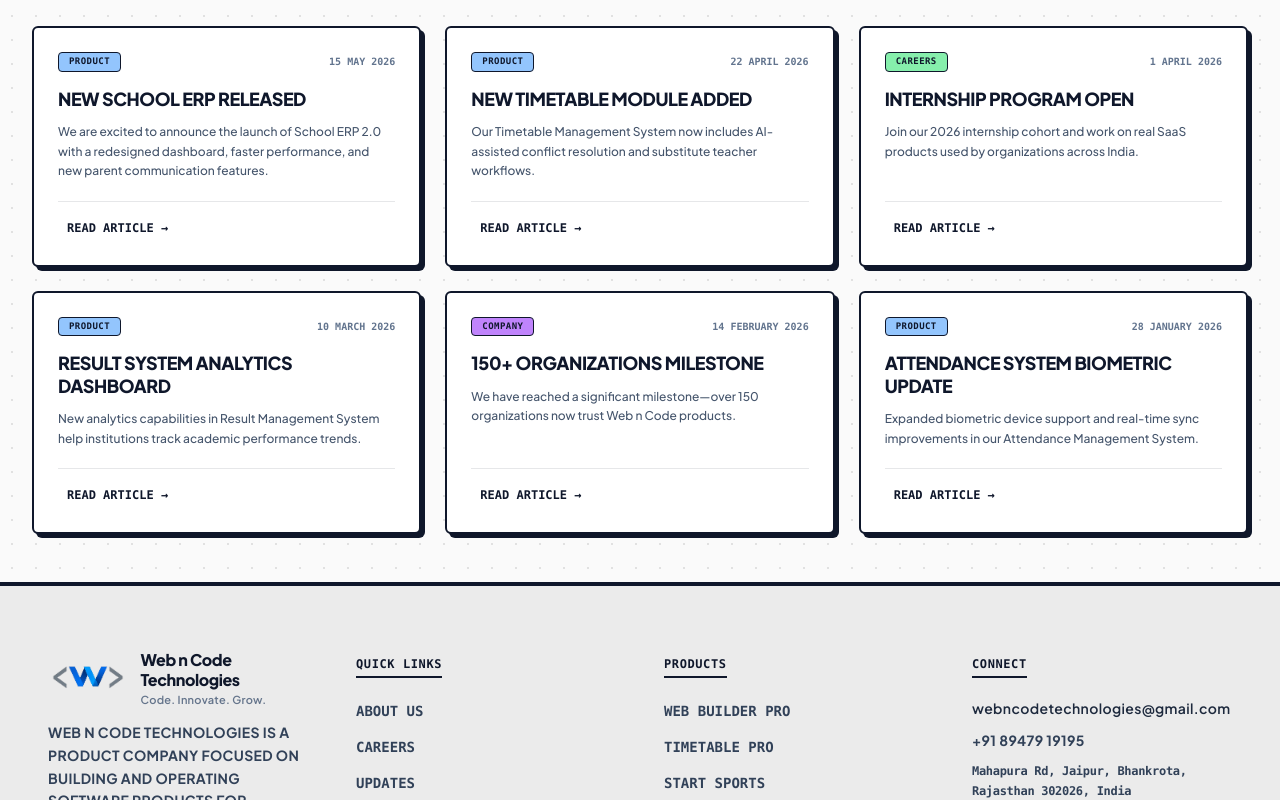
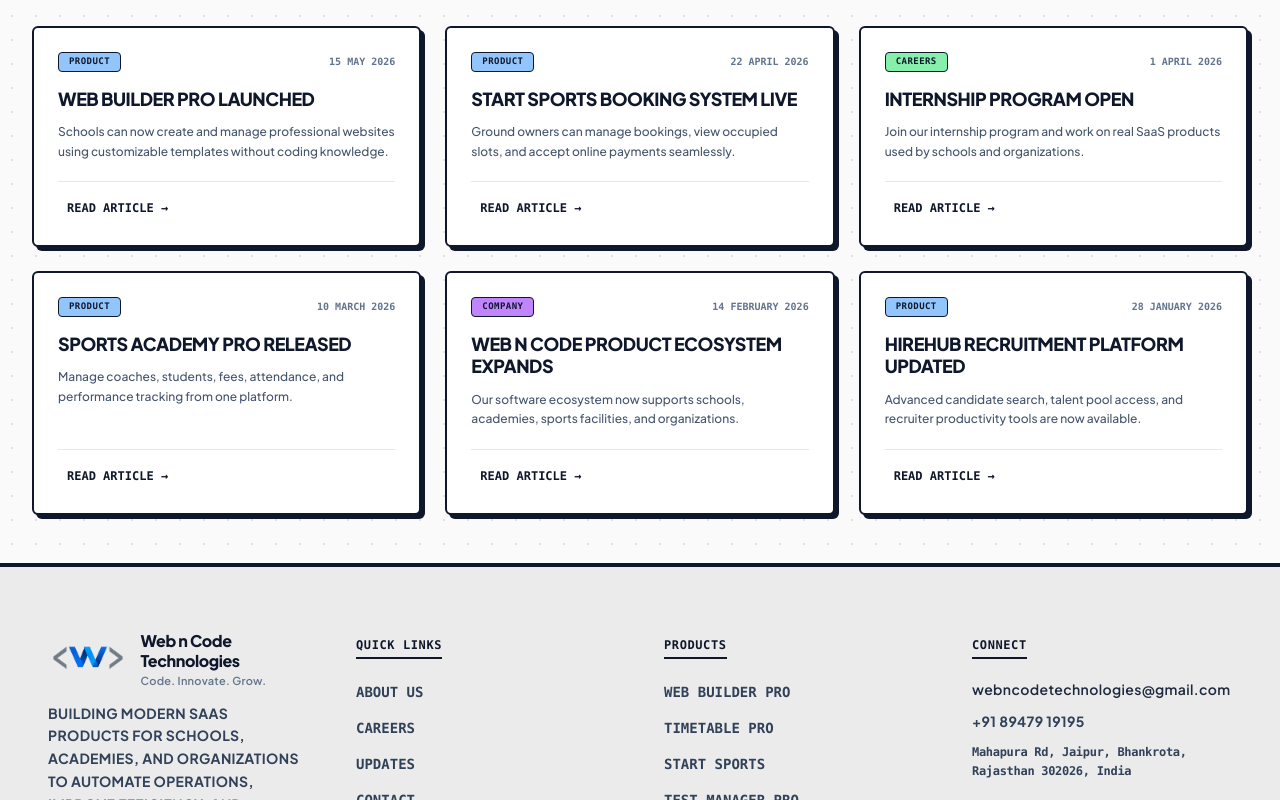
Before and after one commit to Durgesh-sharma9/webncode.web, a React (Vite) app: page /updates in a window 1280 px wide. Shown: the part 500-1300 px from the top of the page. Built offline with nearby package versions, Linux system fonts and the light colour scheme.

Commit message:
pic updates

```diff
--- a/src/components/home/Hero.tsx
+++ b/src/components/home/Hero.tsx
@@ -59,7 +59,7 @@
               transition={{ duration: 0.4, delay: 0.15, ease: 'easeOut' }}
               className="mt-6 max-w-xl text-sm font-bold uppercase tracking-wide text-slate-700 leading-relaxed"
             >
-              {company.description}
+              {company.heroDescription}
             </motion.p>
 
             {/* Checklist Proof Grid Blocks */}
--- a/src/components/layout/Footer.tsx
+++ b/src/components/layout/Footer.tsx
@@ -22,7 +22,7 @@
           <div className="lg:col-span-1 space-y-4">
             <Logo className="text-slate-900" />
             <p className="text-sm font-bold uppercase tracking-wide text-slate-700 leading-relaxed">
-              {company.description}
+              {company.footerDescription}
             </p>
           </div>
 
--- a/src/data/company.ts
+++ b/src/data/company.ts
@@ -1,8 +1,11 @@
 export const company = {
   name: 'Web n Code Technologies',
   tagline: 'Code. Innovate. Grow.',
-  description:
+  heroDescription:
     'Web n Code Technologies is a product company focused on building and operating software products for schools, sports academies, and organizations. We create practical solutions that simplify daily operations, improve efficiency, and support long-term growth.',
+
+  footerDescription:
+    'Building modern SaaS products for schools, academies, and organizations to automate operations, improve efficiency, and support growth.',
   email: 'webncodetechnologies@gmail.com',
   phone: '+91 89479 19195',
   address: 'Mahapura Rd, Jaipur, Bhankrota, Rajasthan 302026, India',
--- a/src/data/updates.ts
+++ b/src/data/updates.ts
@@ -12,70 +12,75 @@
 export const updates: Update[] = [
   {
     id: '1',
-    slug: 'new-school-erp-released',
-    title: 'New School ERP Released',
+    slug: 'web-builder-pro-launched',
+    title: 'Web Builder Pro Launched',
     excerpt:
-      'We are excited to announce the launch of School ERP 2.0 with a redesigned dashboard, faster performance, and new parent communication features.',
+      'Schools can now create and manage professional websites using customizable templates without coding knowledge.',
     content:
-      'After months of development and feedback from partner institutions, School ERP 2.0 is now available. The new release features a completely redesigned admin dashboard, 40% faster page loads, enhanced parent portal with push notifications, and a new fee management module with installment tracking. Existing customers will receive a guided migration path with dedicated support.',
+      'Web Builder Pro allows schools to build, customize, and publish modern websites using ready-made templates. Schools can manage pages, galleries, notices, admissions, and announcements without depending on developers.',
     date: '2026-05-15',
     category: 'Product',
     featured: true,
   },
+
   {
     id: '2',
-    slug: 'timetable-module-added',
-    title: 'New Timetable Module Added',
+    slug: 'start-sports-booking-system-live',
+    title: 'Start Sports Booking System Live',
     excerpt:
-      'Our Timetable Management System now includes AI-assisted conflict resolution and substitute teacher workflows.',
+      'Ground owners can manage bookings, view occupied slots, and accept online payments seamlessly.',
     content:
-      'The latest update to our Timetable Management System introduces intelligent conflict detection, one-click schedule optimization, and a complete substitute teacher management workflow. Institutions can now generate conflict-free timetables in a fraction of the time, with automatic notifications to affected teachers and students.',
+      'Start Sports simplifies sports facility management with real-time slot booking, booking history, payment tracking, customer management, and automated scheduling.',
     date: '2026-04-22',
     category: 'Product',
     featured: true,
   },
+
   {
     id: '3',
     slug: 'internship-program-open',
     title: 'Internship Program Open',
     excerpt:
-      'Join our 2026 internship cohort and work on real SaaS products used by organizations across India.',
+      'Join our internship program and work on real SaaS products used by schools and organizations.',
     content:
-      'Web n Code Technologies is opening applications for our 2026 Summer Internship Program. Interns will work alongside our engineering team on live products, participate in code reviews, and present a capstone project. Positions are available in frontend development, backend development, and product design. Applications close June 30, 2026.',
+      'Selected interns will work alongside our development team on live projects including School ERP, Web Builder Pro, HireHub, and Sports Academy Pro. Positions are available for Frontend, Backend, and Full Stack Development.',
     date: '2026-04-01',
     category: 'Careers',
     featured: true,
   },
+
   {
     id: '4',
-    slug: 'result-system-analytics',
-    title: 'Result System Analytics Dashboard',
+    slug: 'sports-academy-pro-released',
+    title: 'Sports Academy Pro Released',
     excerpt:
-      'New analytics capabilities in Result Management System help institutions track academic performance trends.',
+      'Manage coaches, students, fees, attendance, and performance tracking from one platform.',
     content:
-      'The Result Management System now includes a comprehensive analytics dashboard. Administrators can view class-wise performance trends, identify at-risk students early, and generate board-ready reports. The dashboard supports custom date ranges and export to PDF and Excel.',
+      'Sports Academy Pro helps academies digitize operations with coach management, player records, fee collection, attendance monitoring, performance tracking, and reporting dashboards.',
     date: '2026-03-10',
     category: 'Product',
   },
+
   {
     id: '5',
-    slug: '150-organizations-milestone',
-    title: '150+ Organizations Milestone',
+    slug: 'web-n-code-ecosystem-growth',
+    title: 'Web n Code Product Ecosystem Expands',
     excerpt:
-      'We have reached a significant milestone—over 150 organizations now trust Web n Code products.',
+      'Our software ecosystem now supports schools, academies, sports facilities, and organizations.',
     content:
-      'We are proud to announce that Web n Code Technologies now serves over 150 organizations across schools, colleges, and coaching institutes. This milestone reflects the trust our customers place in our products and our commitment to building software that makes a real difference in daily operations.',
+      'Web n Code Technologies continues expanding its SaaS ecosystem with products focused on education management, recruitment, sports operations, website building, and business automation.',
     date: '2026-02-14',
     category: 'Company',
   },
+
   {
     id: '6',
-    slug: 'attendance-biometric-update',
-    title: 'Attendance System Biometric Update',
+    slug: 'hirehub-platform-update',
+    title: 'HireHub Recruitment Platform Updated',
     excerpt:
-      'Expanded biometric device support and real-time sync improvements in our Attendance Management System.',
+      'Advanced candidate search, talent pool access, and recruiter productivity tools are now available.',
     content:
-      'The Attendance Management System now supports 15 additional biometric device models with plug-and-play configuration. Real-time sync latency has been reduced to under 2 seconds, and a new offline mode ensures attendance is captured even during network interruptions.',
+      'HireHub now includes enhanced candidate filtering, shared talent pool access, profile management improvements, and streamlined recruitment workflows for schools and organizations.',
     date: '2026-01-28',
     category: 'Product',
   },
```
